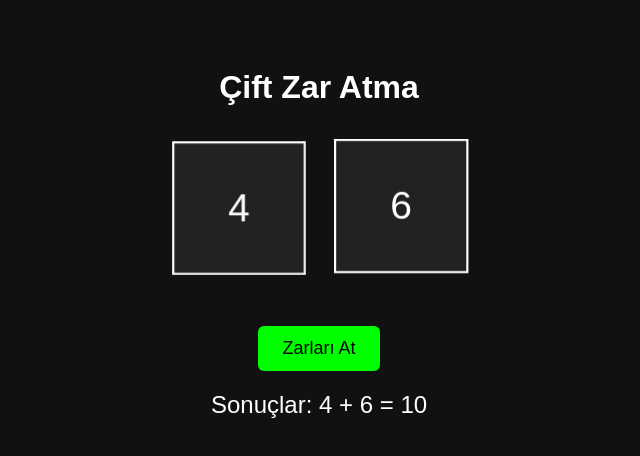
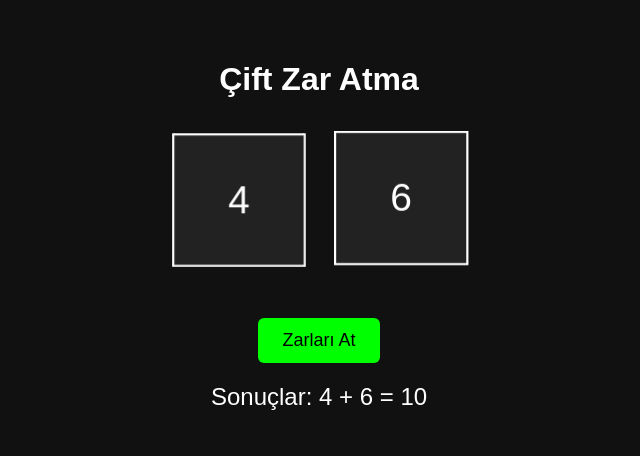
Before and after one commit to SRO-Server-Browser/GuiZ-SRO-Web, a plain HTML site: page jackpot/TwoDice.html in a window 1280 px wide. Both pictures are taken after a click on the button "Zarları At". Shown: the whole page, without its empty margins (321-961 px from the left). Drawn offline with Linux system fonts and the light colour scheme.

Commit message:
Update TwoDice.html

```diff
--- a/jackpot/TwoDice.html
+++ b/jackpot/TwoDice.html
@@ -10,6 +10,7 @@
       font-family: sans-serif;
       text-align: center;
       padding-top: 40px;
+      margin: 0; /* iframe içinde boşlukları kaldırmak için */
     }
 
     .scene-wrapper {
@@ -128,19 +129,19 @@
       return `rotateX(${xDeg + extraX}deg) rotateY(${yDeg + extraY}deg)`;
     }
 
-    function reward() {
-      rewardSound.play();
-      console.log("Jackpot! Ödül tetiklendi.");
+    function sendMessageToParent(event, data) {
+      window.parent.postMessage({ event, data }, "*");
     }
 
-    function rollDice() {
+    function rollDice(forcedResults = null) {
       rollSound.currentTime = 0;
       rollSound.play();
 
-      const result1 = getDiceResult();
-      const result2 = getDiceResult();
+      // Zar sonuçlarını forcedResults varsa kullan, yoksa rastgele üret
+      const result1 = forcedResults ? forcedResults[0] : getDiceResult();
+      const result2 = forcedResults ? forcedResults[1] : getDiceResult();
 
-      const delay = Math.random() < 0.5 ? [0, 400] : [400, 0]; // Rastgele biri gecikmeli
+      const delay = Math.random() < 0.5 ? [0, 400] : [400, 0];
 
       setTimeout(() => {
         cube1.style.transform = getRotation(result1);
@@ -157,11 +158,23 @@
         const sum = result1 + result2;
         resultText.textContent = `Sonuçlar: ${result1} + ${result2} = ${sum}`;
 
+        // Backend'e sonuçları bildir
+        sendMessageToParent("diceResult", { result1, result2, sum });
+
         if (sum === 12) {
-          reward();
+          rewardSound.play();
+          sendMessageToParent("rewardTriggered", { sum });
         }
       }, 1000 + Math.max(...delay));
     }
+
+    // Ana siteden gelen mesajları dinle (örneğin backend'den zar sonuçları)
+    window.addEventListener("message", (event) => {
+      const { event: eventType, data } = event.data;
+      if (eventType === "rollDice" && data?.results) {
+        rollDice(data.results); // Backend'den gelen sonuçlarla zar at
+      }
+    });
   </script>
 
 </body>
```
